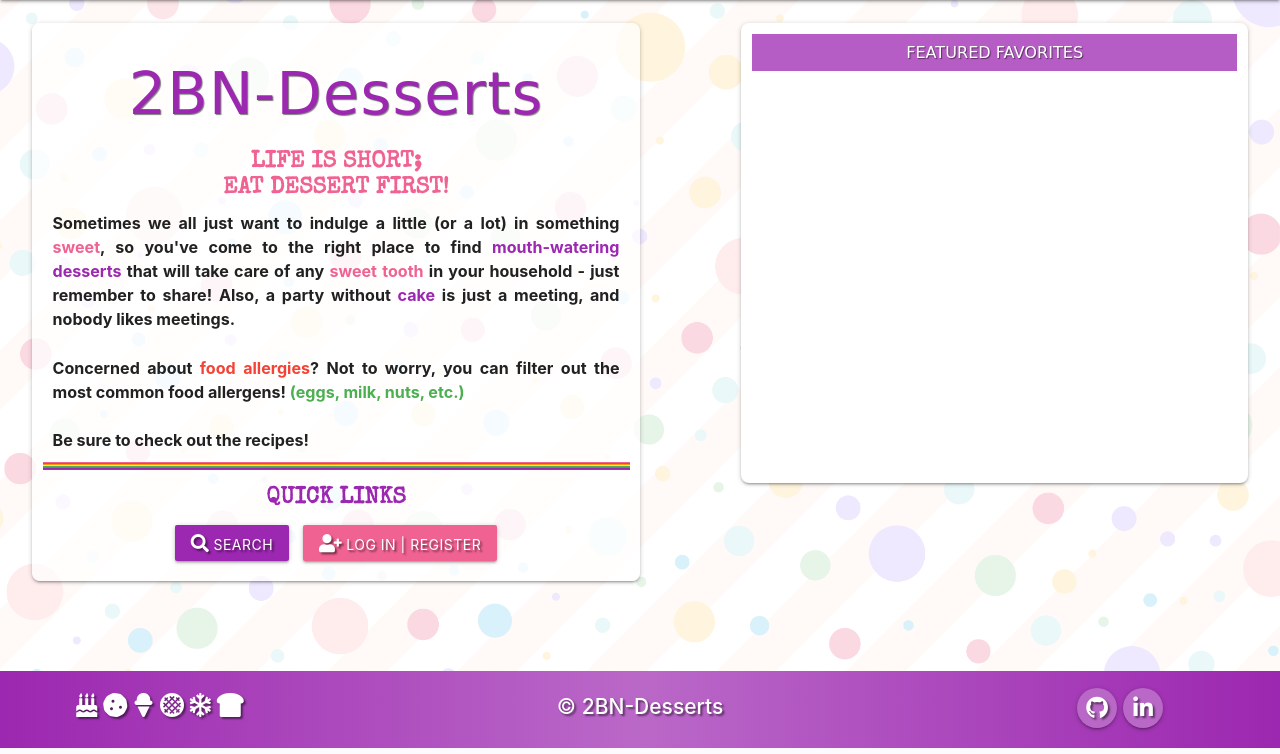
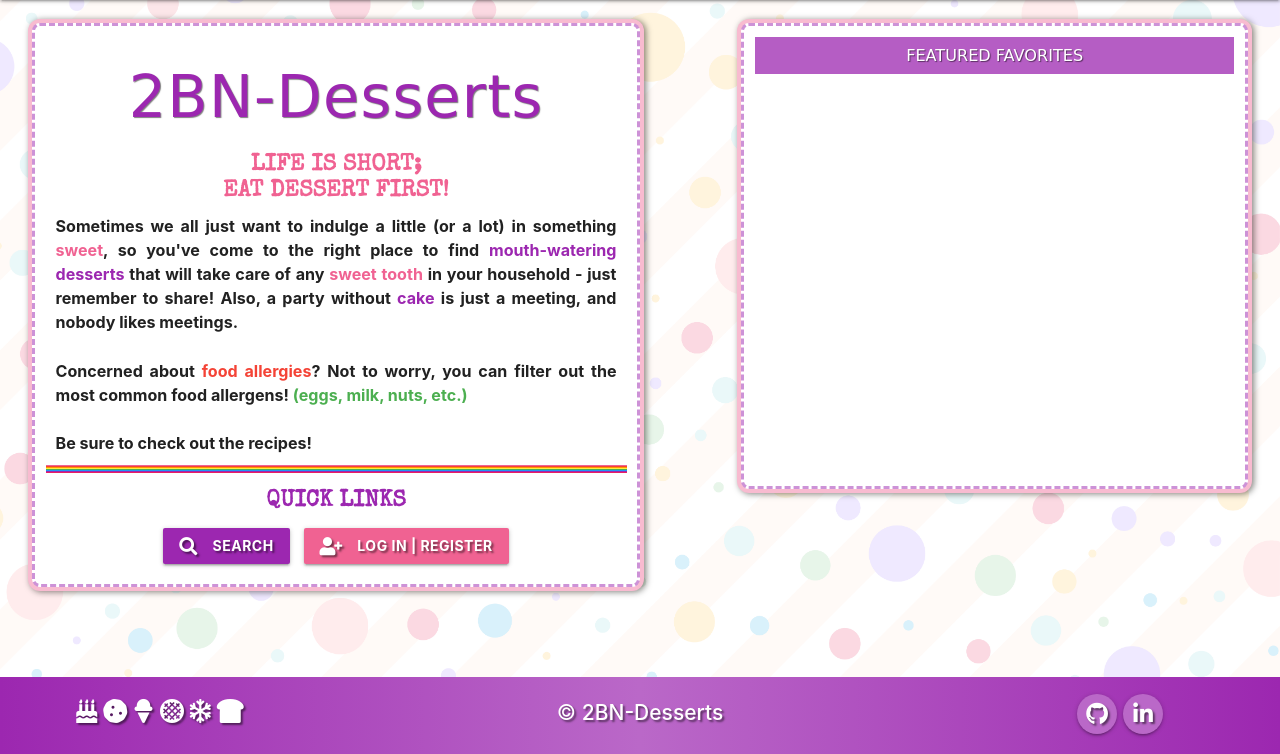
Before and after one commit to TravelTimN/ci-milestone04-dcd, a Flask app: page / in a window 1280 px wide. Shown: the part 64-818 px from the top of the page. Run offline with Flask 2, Linux system fonts and the light colour scheme; data that the repository does not hold is empty; some libraries are stand-ins or nearby versions; some web fonts are replaced.

Commit message:
Rearrange code and layouts of a few pages
Minor design fixes for the index.html page.
Added Flash Messages to view_desserts.html for user-deletions.
Rearraned everything on profile.html page for better layout.

```diff
--- a/app/templates/index.html
+++ b/app/templates/index.html
@@ -14,7 +14,7 @@
     <div class="row">
 
         <!-- Intro to 2BN-Desserts -->
-        <div class="col s12 l6 card landing-page">
+        <div class="col s12 l6 card landing-page recipe-card white">
             <header>
                 <h1 class="center-align purple-text font-rye text-shadow-1">2BN-Desserts</h1>
             </header>
@@ -61,34 +61,34 @@
             <!-- Quick Links -->
             <div class="center-align quick-links">
                 <h5 class="bold purple-text font-special upper">Quick Links</h5>
-                <a href="{{ url_for('view_desserts') }}" class="btn purple white-text text-shadow-2">
-                    <i class="fas fa-search material-icons"></i> Search
+                <a href="{{ url_for('view_desserts') }}" class="btn bold purple white-text text-shadow-2">
+                    <i class="fas fa-search material-icons left"></i> Search
                 </a>
-                <!-- get random recipe -->
-                {% for recipe in random_recipe %}
-                <a href="{{ url_for('view_dessert', recipe_id=recipe._id, slugUrl=recipe.recipe_slug) }}" class="btn blue white-text text-shadow-2">
-                    <i class="fas fa-random material-icons"></i> Random
-                </a>
-                {% endfor %}
                 <!-- only if user in session -->
                 {% if session.user %}
-                <a href="{{ url_for('profile', username=session['user']) }}" class="btn pink lighten-2 white-text text-shadow-2">
-                    <i class="fas fa-user-circle material-icons"></i> Profile
+                <a href="{{ url_for('profile', username=session['user']) }}" class="btn bold blue white-text text-shadow-2">
+                    <i class="fas fa-user-circle material-icons left"></i> Profile
                 </a>
-                <a href="{{ url_for('add_dessert') }}" class="btn green white-text text-shadow-2">
-                    <i class="fas fa-plus material-icons"></i> Add
+                <a href="{{ url_for('add_dessert') }}" class="btn bold green white-text text-shadow-2">
+                    <i class="fas fa-plus material-icons left"></i> Add
                 </a>
                 <!-- if no user in session -->
                 {% else %}
-                <a href="{{ url_for('login') }}" class="btn pink lighten-2 white-text text-shadow-2">
-                    <i class="fas fa-user-plus material-icons"></i> Log In | Register
+                <a href="{{ url_for('login') }}" class="btn bold pink lighten-2 white-text text-shadow-2">
+                    <i class="fas fa-user-plus material-icons left"></i> Log In | Register
                 </a>
                 {% endif %}
+                <!-- get random recipe -->
+                {% for recipe in random_recipe %}
+                <a href="{{ url_for('view_dessert', recipe_id=recipe._id, slugUrl=recipe.recipe_slug) }}" class="btn bold red white-text text-shadow-2">
+                    <i class="fas fa-random material-icons left"></i> Random
+                </a>
+                {% endfor %}
             </div>
         </div>
 
         <!-- carousel of random desserts -->
-        <div class="col s12 l5 offset-l1 center-align white card">
+        <div class="col s12 l5 offset-l1 center-align white card recipe-card">
             <h6 class="mark-purple upper font-merienda text-shadow-1">Featured Favorites</h6>
             <div class="carousel carousel-slider">
                 {% for recipe in carousel %}
```
Also changed, not shown: app/templates/profile.html (+46 -42 lines), app/templates/view_desserts.html (+8 -0 lines).
